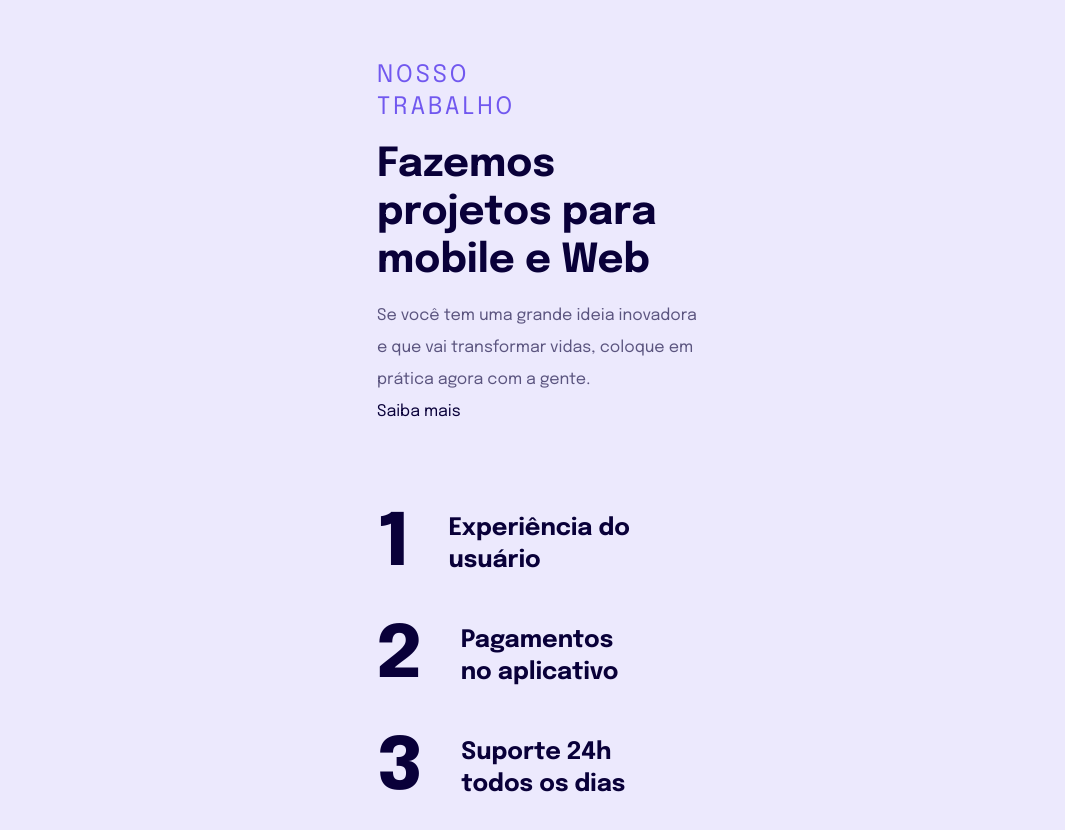
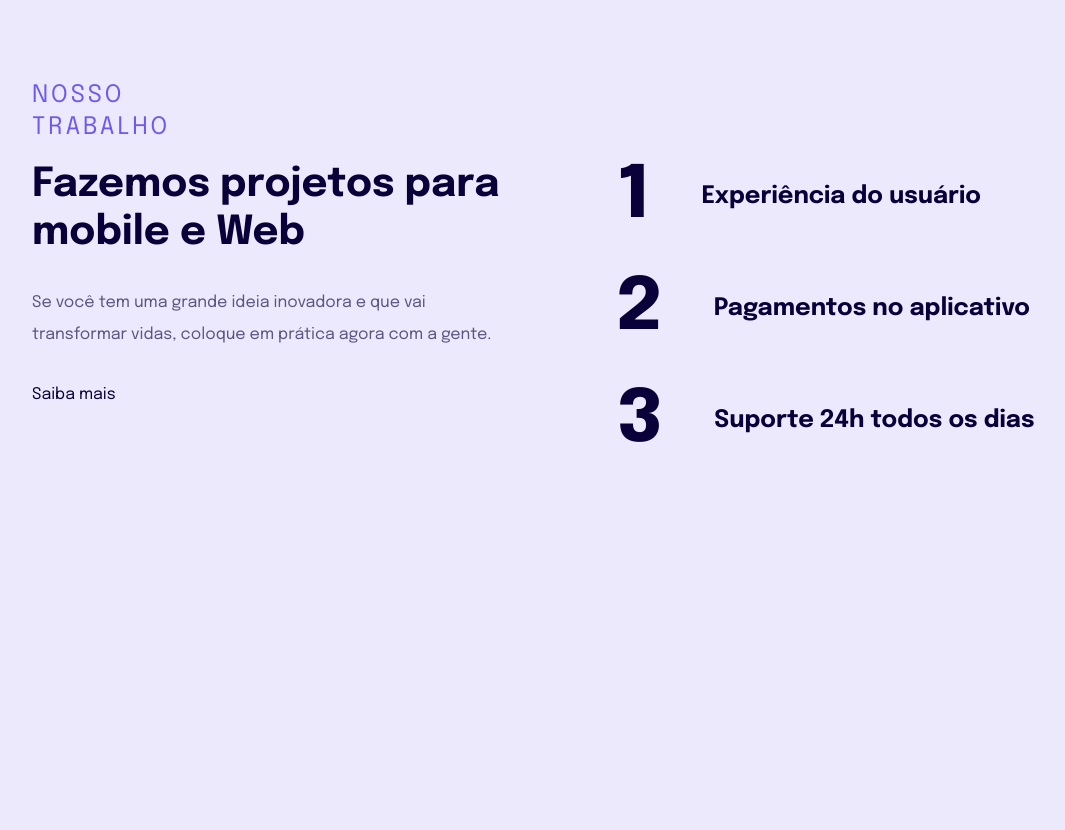
Before and after one commit to josiannefreitas/explorer-p04, a plain HTML site: page index.html in a window 1280 px wide. Shown: the whole page, without its empty margins (98-1163 px from the left). After the commit the page ends 800 px from the top, so only its background shows below. Drawn offline with Linux system fonts and the light colour scheme.

Commit message:
:iphone: work on responsive design

```diff
--- a/index.html
+++ b/index.html
@@ -14,11 +14,13 @@
 </head>
 <body>
   <main>
-    <h2>Nosso Trabalho</h2>
-    <h1>Fazemos projetos para mobile e Web</h1>
-    <p>Se você tem uma grande ideia inovadora e que vai transformar vidas, coloque em prática agora com a gente.</p>
+    <div>
+      <h2>Nosso Trabalho</h2>
+      <h1>Fazemos projetos para mobile e Web</h1>
+      <p>Se você tem uma grande ideia inovadora e que vai transformar vidas, coloque em prática agora com a gente.</p>
 
-    <a href="http://">Saiba mais</a>
+      <a href="http://">Saiba mais</a>
+    </div>
 
     <ul>
       <li>
--- a/style.css
+++ b/style.css
@@ -42,6 +42,7 @@ h2 {
 p {
   color: rgba(10, 0, 57, 0.64);
   font-weight: 400;
+  margin-bottom: 2.8rem;
 }
 
 a {
@@ -76,6 +77,31 @@ span {
   font-weight: 800;
   line-height: 8rem;
   letter-spacing: -0.2rem;
-  /* width: 8rem; */
-  text-wrap: wrap;
 }
+
+/* media queries */
+
+@media (min-width: 40em) {
+  body {
+    padding: 8rem;
+  }
+  main {
+    max-width: 102rem;
+    display: flex;
+    gap: 10rem;
+  }
+
+  div {
+    max-width: 48.5rem;
+  }
+
+  h1 {
+    margin-bottom: 3rem;
+  }
+
+  li {
+    gap: 5.3rem;
+    max-width: 42.5rem;
+    align-items: center;
+  }
+}
```
